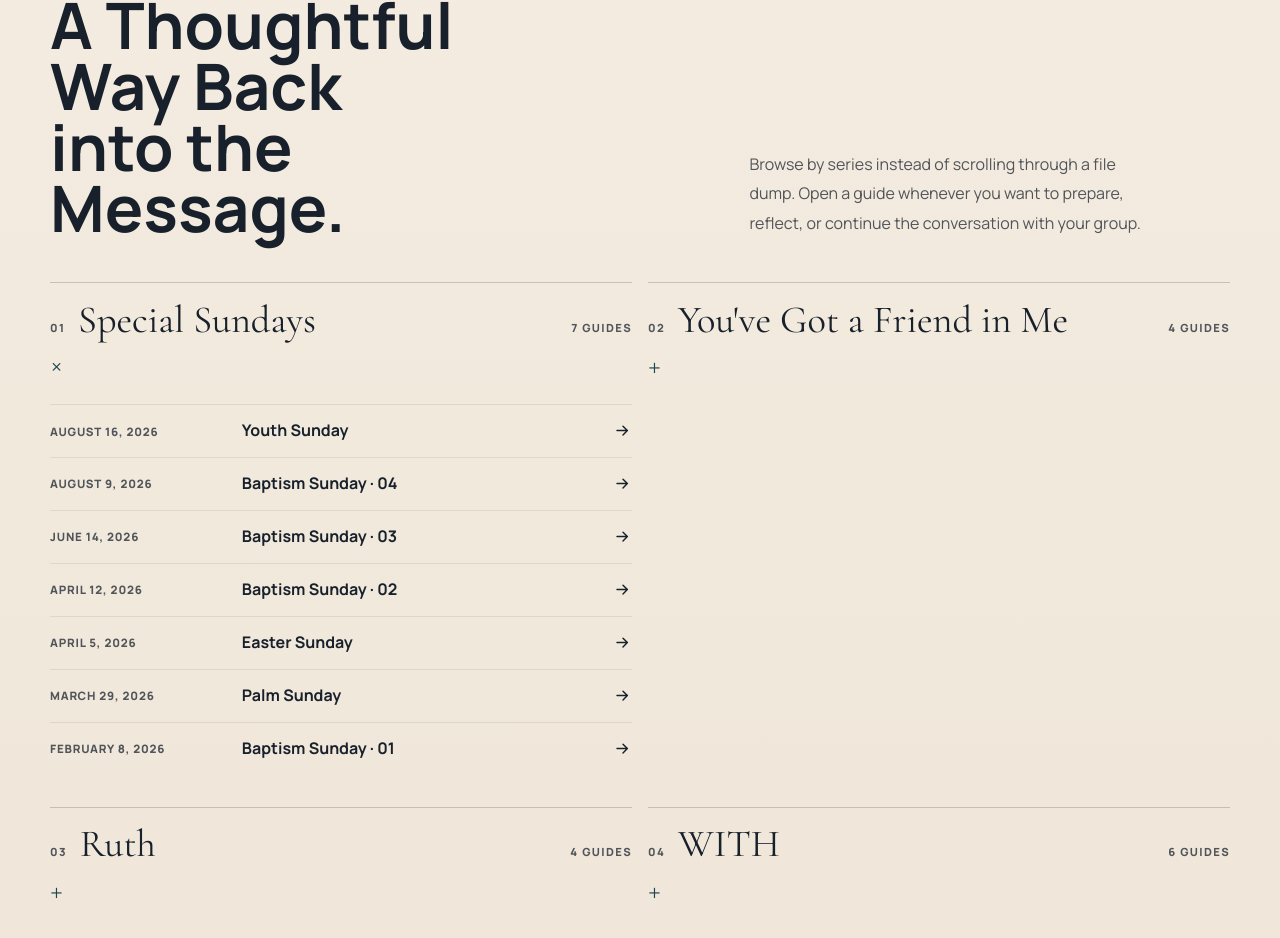
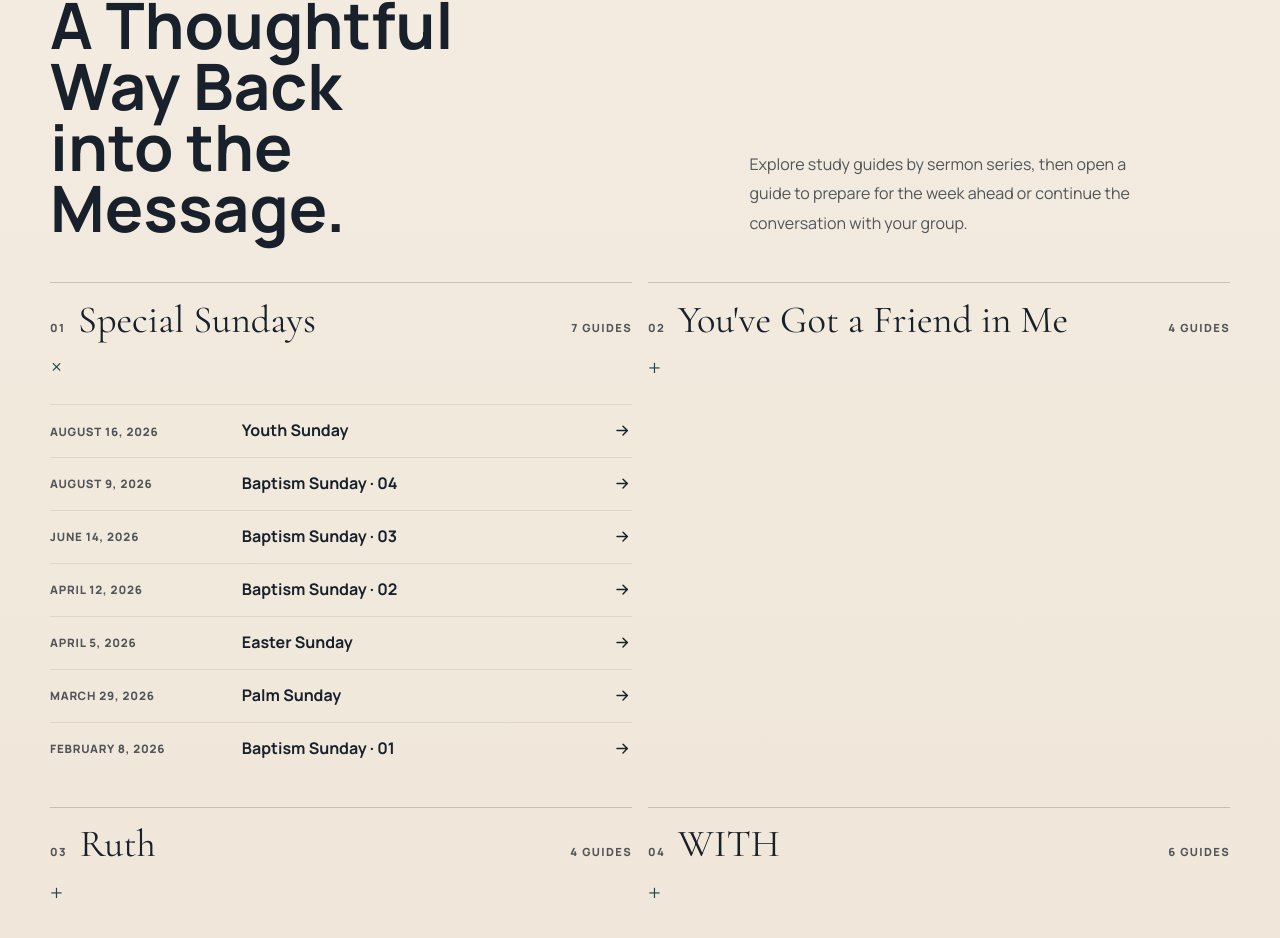
Before and after one commit to T24085/Emmanuel-Church, a Next.js app: page /resources/weekly-sermon-study-guides in a window 1280 px wide. Shown: the part 1256-2194 px from the top of the page. Built offline with nearby package versions, Linux system fonts and the light colour scheme.

Commit message:
Refine study guide archive copy

```diff
--- a/src/components/study-guide-archive.tsx
+++ b/src/components/study-guide-archive.tsx
@@ -65,7 +65,7 @@ export function StudyGuideArchive({ guides }: StudyGuideArchiveProps) {
               <h2>A Thoughtful Way Back into the Message.</h2>
             </div>
             <p>
-              Browse by series instead of scrolling through a file dump. Open a guide whenever you want to prepare, reflect, or continue the conversation with your group.
+              Explore study guides by sermon series, then open a guide to prepare for the week ahead or continue the conversation with your group.
             </p>
           </div>
 
```
